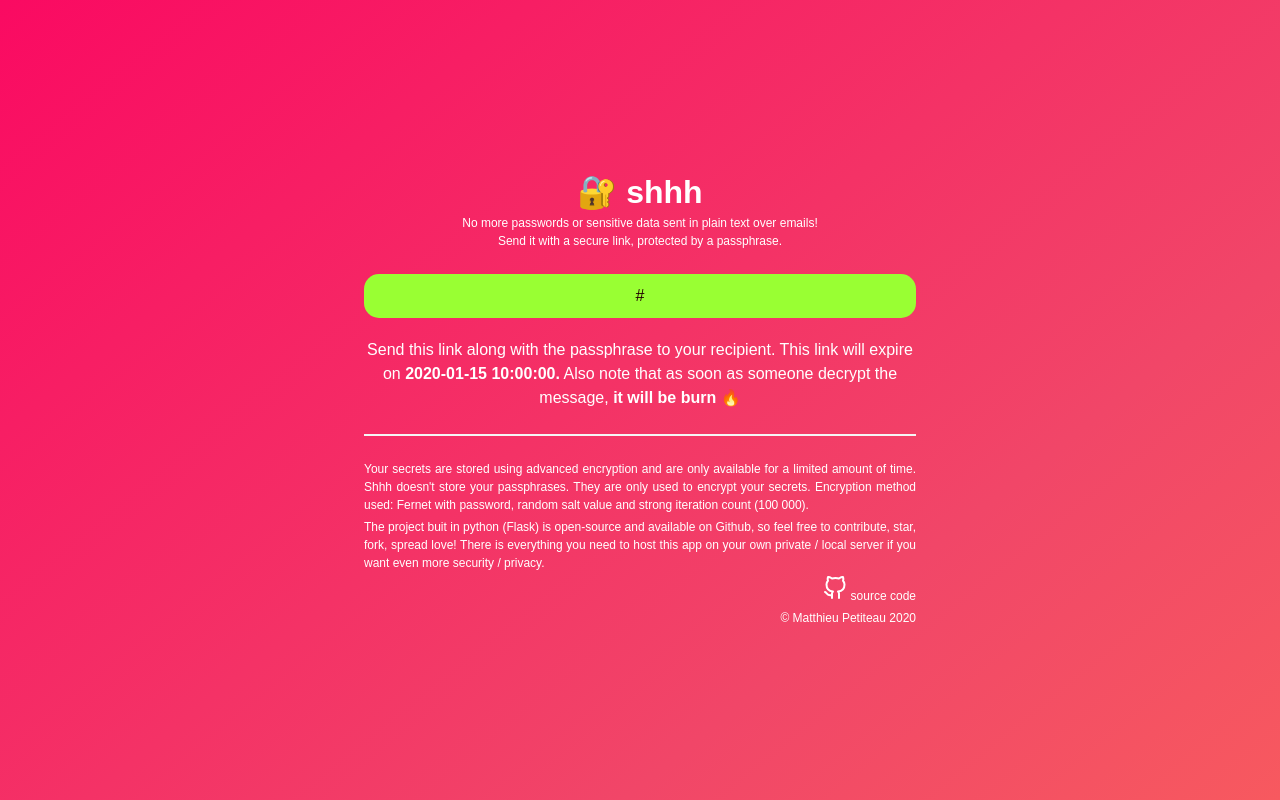
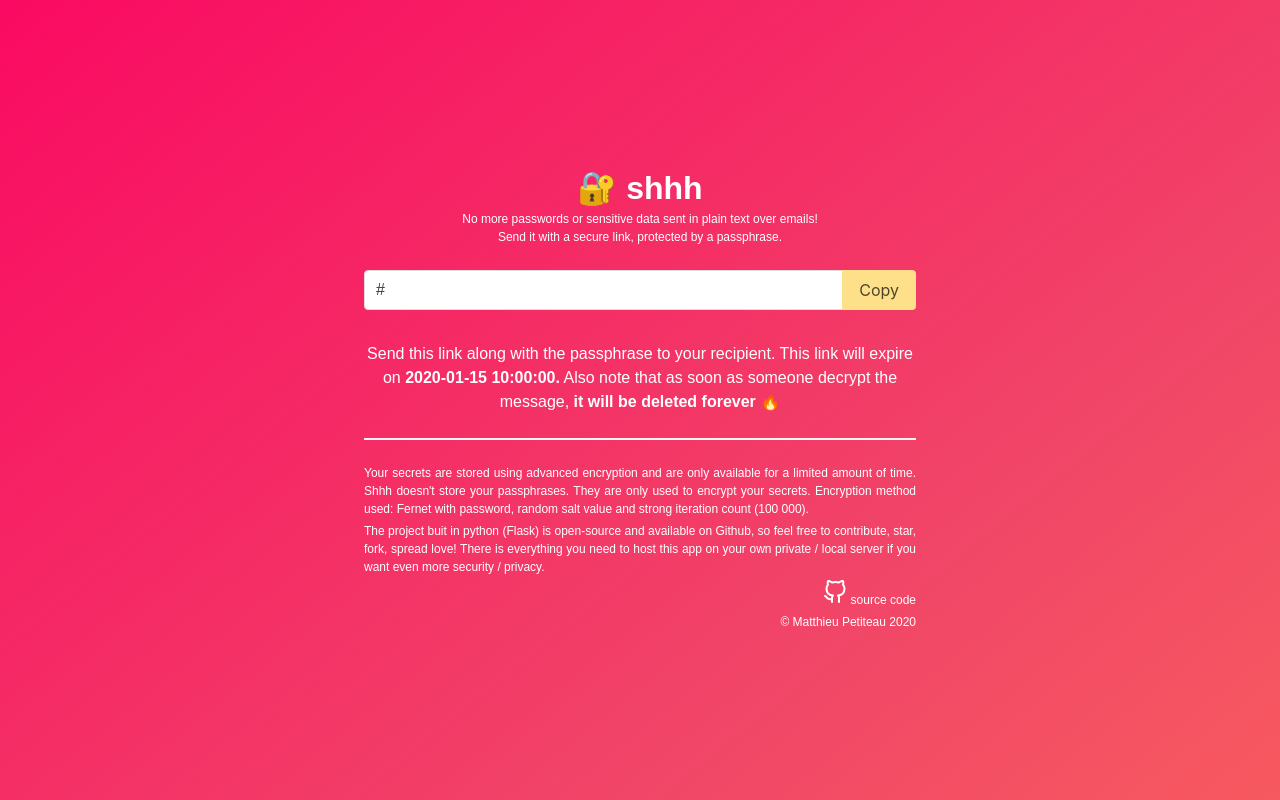
Before and after one commit to smallwat3r/shhh, a Flask app: template shhh/templates/create.html in a window 1280 px wide. Run offline with Flask 2, Linux system fonts and the light colour scheme; the template is opened without the code that fills it: most values are stand-ins (such as "Sample title", 1, 10 or a date in 2020); parts of the project's set-up code (start-up, migrations or seed data) failed here and were passed over; some libraries are stand-ins or nearby versions; some web fonts are replaced.

Commit message:
Add button to copy link when generated

```diff
--- a/shhh/templates/create.html
+++ b/shhh/templates/create.html
@@ -39,11 +39,35 @@
 
 {% else %}
 
-    <h4 class="alert-success">{{ data.link }}</h4>
+    <div class="field has-addons">
+        <div class="control is-expanded">
+            <input class="input" type="text" id="link" value="{{ data.link }}" readonly>
+        </div>
+        <div class="control">
+            <button id="copy" class="button is-warning">Copy</button>
+        </div>
+    </div>
     <p class="info">Send this link along with the passphrase to your recipient.
     This link will expire on <b>{{ data.expires }}.</b> Also note that as soon
-    as someone decrypt the message, <b>it will be burn 🔥</b></p>
+    as someone decrypt the message, <b>it will be deleted forever 🔥</b></p>
 
 {% endif %}
 
 {% endblock %}
+
+{% block js %}
+
+  <script>
+    const copy = document.getElementById('copy');
+    if ( copy ) {
+        copy.addEventListener('click', _ => {
+            const link = document.getElementById('link');
+            link.select();
+            link.setSelectionRange(0, 99999); /* mobile */
+            document.execCommand('copy');
+            copy.textContent = 'Copied ✅';
+        });
+    }
+  </script>
+
+{% endblock %}
--- a/shhh/utils.py
+++ b/shhh/utils.py
@@ -105,7 +105,7 @@ def decrypt(slug, passphrase):
     if not encrypted:
         return {
             "status": "expired",
-            "msg": "Sorry the data has expired or has already been read.",
+            "msg": "Sorry the data has expired \nor has already been read.",
         }
 
     try:
```
Also changed, not shown: 1 other file.
